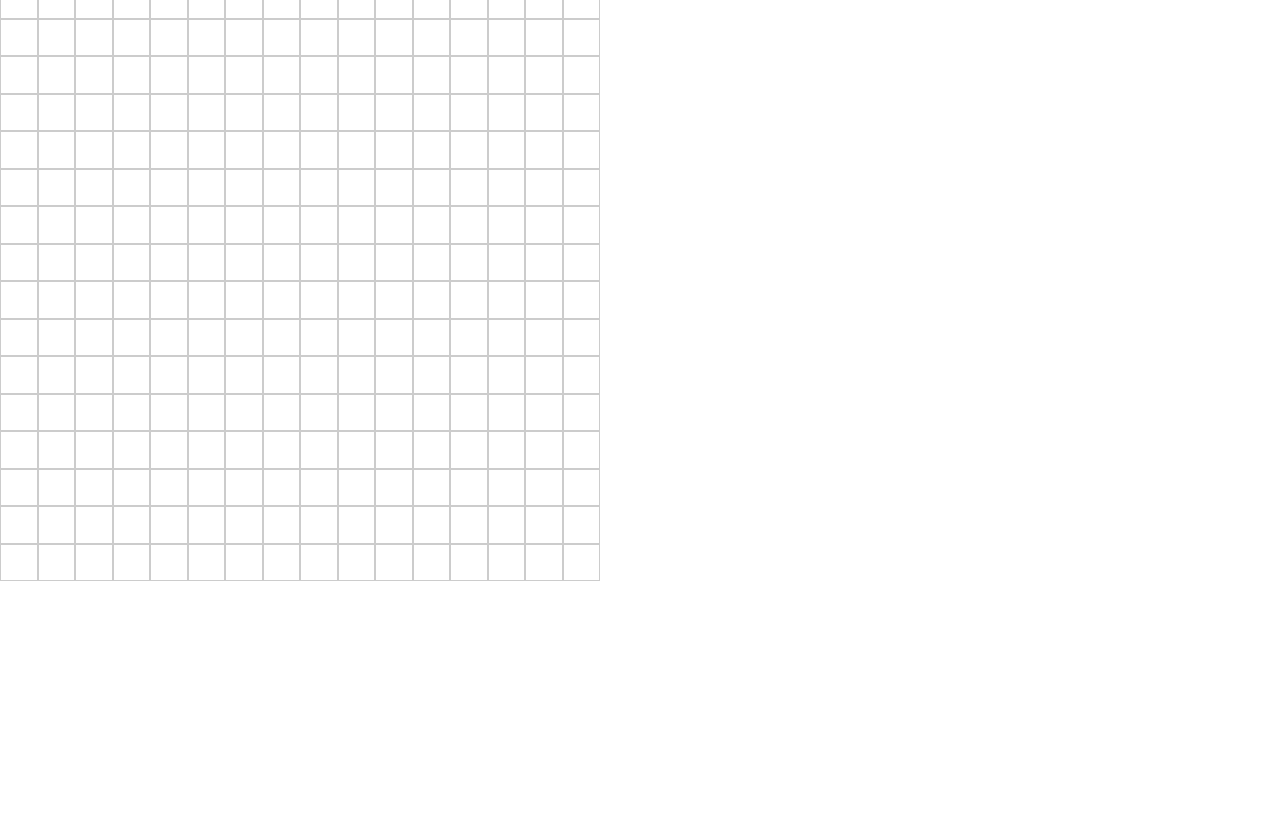
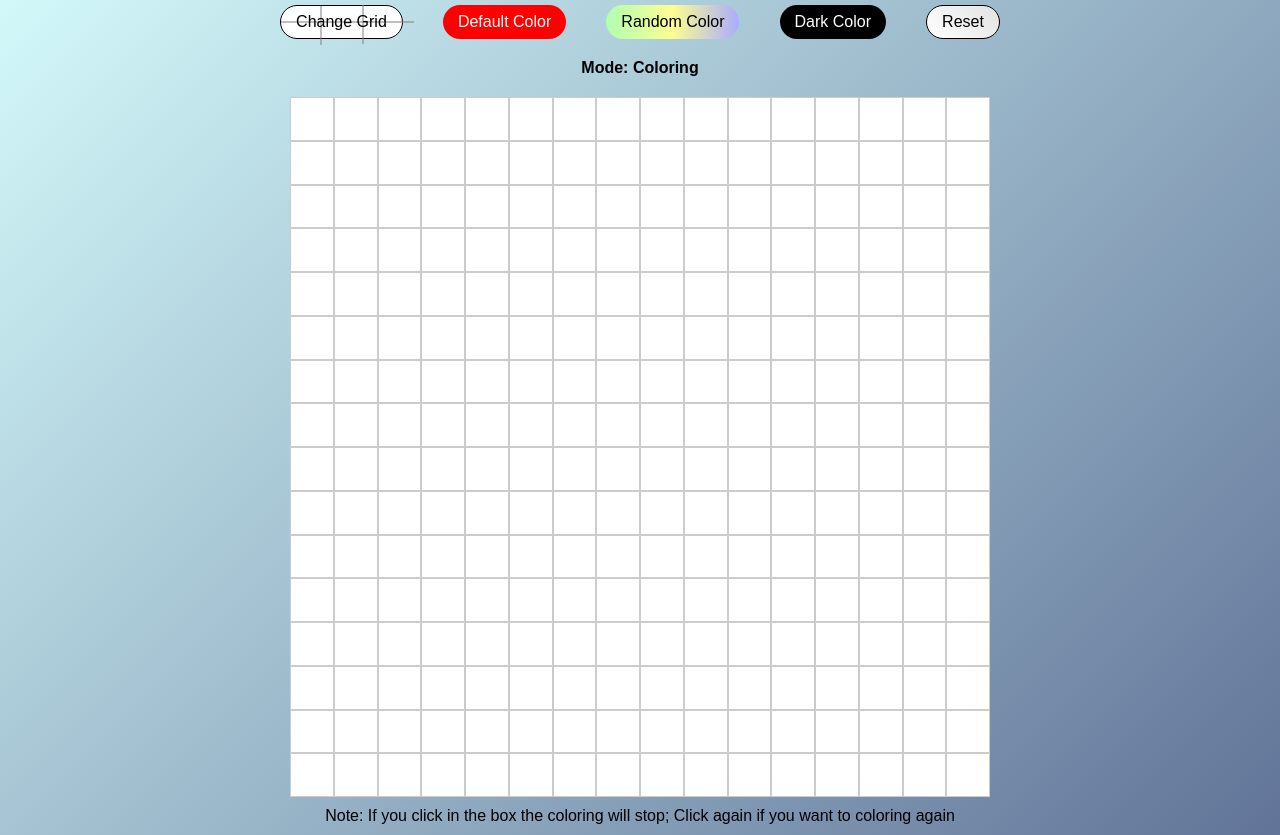
Before and after one commit to Fekx-R/Etch-a-Sketch_Project, a plain HTML site: page index.html in a window 1280 px wide. Shown: the part 72-907 px from the top of the page. Before the commit the page ends 800 px from the top, so only its background shows below. Drawn offline with Linux system fonts and the light colour scheme.

Commit message:
adding style css

```diff
--- a/index.html
+++ b/index.html
@@ -5,13 +5,13 @@
     <meta http-equiv="X-UA-Compatible" content="IE=edge" />
     <meta name="viewport" content="width=device-width, initial-scale=1.0">
     <link rel="stylesheet" href="style.css">
-    <link rel="stylesheet" href="reset.css">
+    <!-- <link rel="stylesheet" href="reset.css"> -->
     <title>Etch a sketch</title>
 </head>
 <body>
     <h1>Sketch Project</h1>
     <div class="buttons">
-        <button id="change-grid">Change Grid</button>
+        <button id="change-grid">Change Grid<span></span></button>
         <button id="default-color">Default Color</button>
         <button id="random-color">Random Color</button>
         <button id="dark-color">Dark Color</button>
@@ -19,7 +19,7 @@
     </div>
     <div class="mode">Mode: Coloring</div>
     <div id="container"></div>
-
+    <p>Note: If you click in the box the coloring will stop; Click again if you want to coloring again</p>
 
     <script src="script.js"></script>
 </body>
--- a/script.js
+++ b/script.js
@@ -8,7 +8,7 @@ const colorDiv = (e) => {
 };
 
 // when we click in the body will stop the coloring
-document.querySelector("body").addEventListener('click', (e)=> {
+document.querySelector("#container").addEventListener('click', (e)=> {
     if (e.target.tagName != 'BUTTON') {
         click = !click;
         document.querySelector('.mode').textContent = click ? 'Mode: Coloring' : 'Mode: Not Coloring';
--- a/style.css
+++ b/style.css
@@ -1,8 +1,19 @@
+*{
+    margin: 0;
+    padding: 0;
+    box-sizing: border-box;
+    font-family: 'poppins', sans-serif;
+}
+
+body {
+    background: linear-gradient(135deg, rgb(215, 253, 253), rgb(97, 116, 152));
+}
+
 #container {
-    width: 600px;
-    height: 600px;
+    width: 700px;
+    height: 700px;
     display: grid;
-
+    margin: 0 auto;
 }
 
 
@@ -10,56 +21,129 @@
     border: 1px solid #ccc; /* Tambahkan border untuk melihat grid */
 }
 
-
-
-
-
-
-/* * {
-    margin: 0;
-    padding: 0;
-    box-sizing: border-box;
-    font-family: 'poppins', sans-serif;
-}
-
-body {
-    background-color: rgb(215, 253, 253);
-}
-
 h1 {
     display: flex;
     justify-content: center;
-    margin: 30px auto;
+    font-size: 2rem;
+    margin: 20px 0;
 }
 
 .buttons {
     display: flex;
-    justify-content: center;
-    gap: 60px;
-    margin: 30px 0;
+    justify-content: space-evenly;
+    width: 800px;
+    margin: 0 auto;
 }
 
 button {
-    padding: 5px 10px;
-    background-color: rgb(113, 160, 248);
-    color: azure;
+    padding: 7px 15px;
+    border-radius: 50px;
+    font-size: 1rem;
     border: none;
-    border-radius: 5px;
+    outline: none;
     cursor: pointer;
-} */
+}
 
-/* container styles */
-/* #container {
+.mode {
+    font-size: 1rem;
+    font-weight: 600;
     display: flex;
-    flex-wrap: wrap;
-    max-width: 960px;
-    margin: 0 auto;
     justify-content: center;
-    align-items: center; */
-    /* border: 1px solid rgb(113, 160, 248); */
-    /* margin-bottom: 50px;
-} */
+    margin: 20px 0 20px 0;
+}
 
-/* #container div {
-    border: 1px solid black;
-} */
+p {
+    display: flex;
+    justify-content: center;
+    margin: 10px;
+    font-size: 1rem;
+}
+
+/* styling buttons */
+#change-grid{
+    position: relative;
+    background: white;
+    color: black;
+    border: .5px solid black;
+    z-index: 5;
+}
+#change-grid:hover {
+    position: relative;
+    background: rgb(50, 44, 81);
+    color: white;
+    border: .5px solid white;
+    z-index: 5;
+}
+#change-grid::before {
+    content: '';
+    position: absolute;
+    top: 50%;
+    left: 0;
+    width: 133px;
+    height: 1px;
+    background-color: gray;
+    transform: translateY(-50%);
+    z-index: -1;
+}
+#change-grid::after {
+    content: '';
+    position: absolute;
+    top: 0;
+    left: 33%;
+    height: 39px;
+    width: 1px;
+    background-color: gray;
+    transform: translateX(-50%);
+    z-index: -2;
+}
+span {
+    position: relative;
+}
+span::before {
+    content: '';
+    position: absolute;
+    top: -8px;
+    left: -24px;
+    height: 39px;
+    width: 1px;
+    background-color: gray;
+    transform: translateX(-50%);
+    z-index: -3;
+}
+
+
+#default-color {
+    background-color: red;
+    color: white;
+}
+#default-color:hover {
+    background-color: white;
+    color: red;
+}
+
+#random-color {
+    background: linear-gradient(90deg, rgb(176, 255, 176), rgb(253, 253, 146), rgb(171, 171, 255));
+    color: black;
+}
+#random-color:hover {
+    background: linear-gradient(90deg, rgb(171, 171, 255), rgb(176, 255, 176), rgb(253, 253, 146));
+    color: black;
+}
+
+#dark-color {
+    background-color: black;
+    color: white;
+}
+#dark-color:hover {
+    background-color: white;
+    color: black;
+}
+
+#reset {
+    background: linear-gradient(45deg, white, rgb(226, 226, 226));
+    border: .5px solid black;
+}
+#reset:hover {
+    background: linear-gradient(45deg,rgb(226, 226, 226), white);
+    border: .5px solid white;
+}
```
